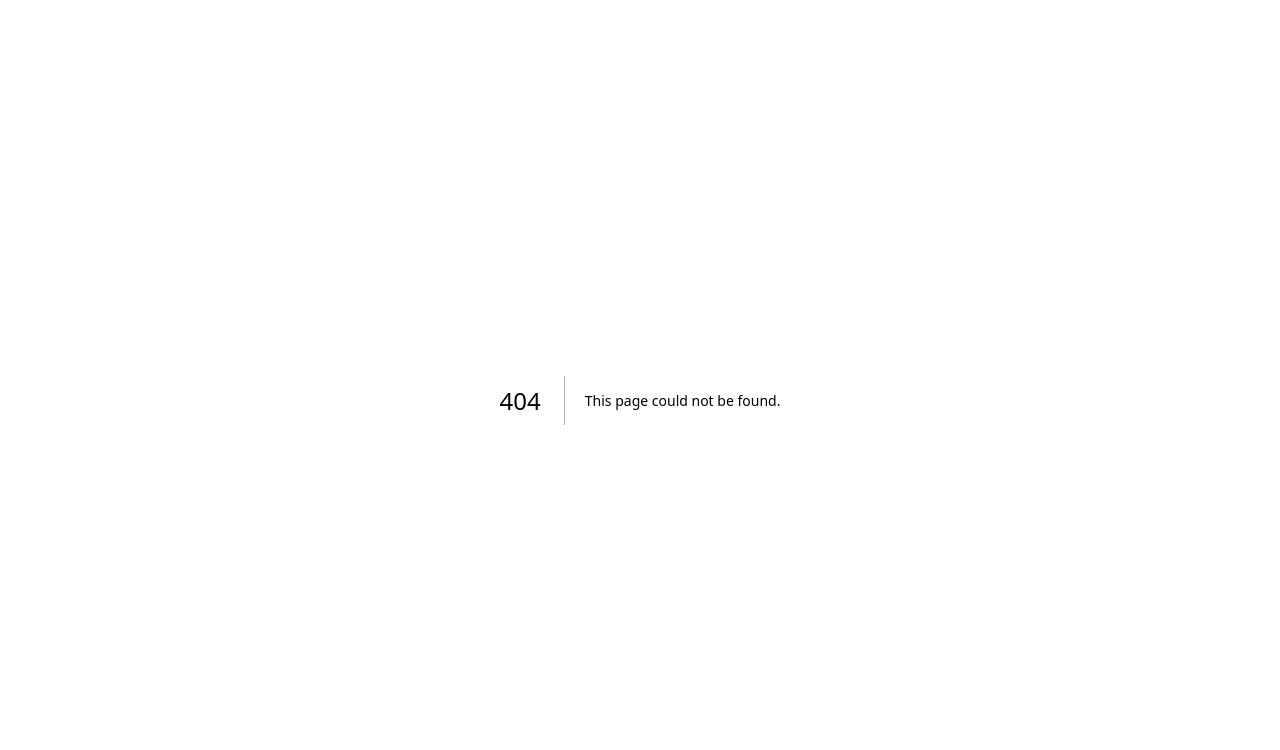
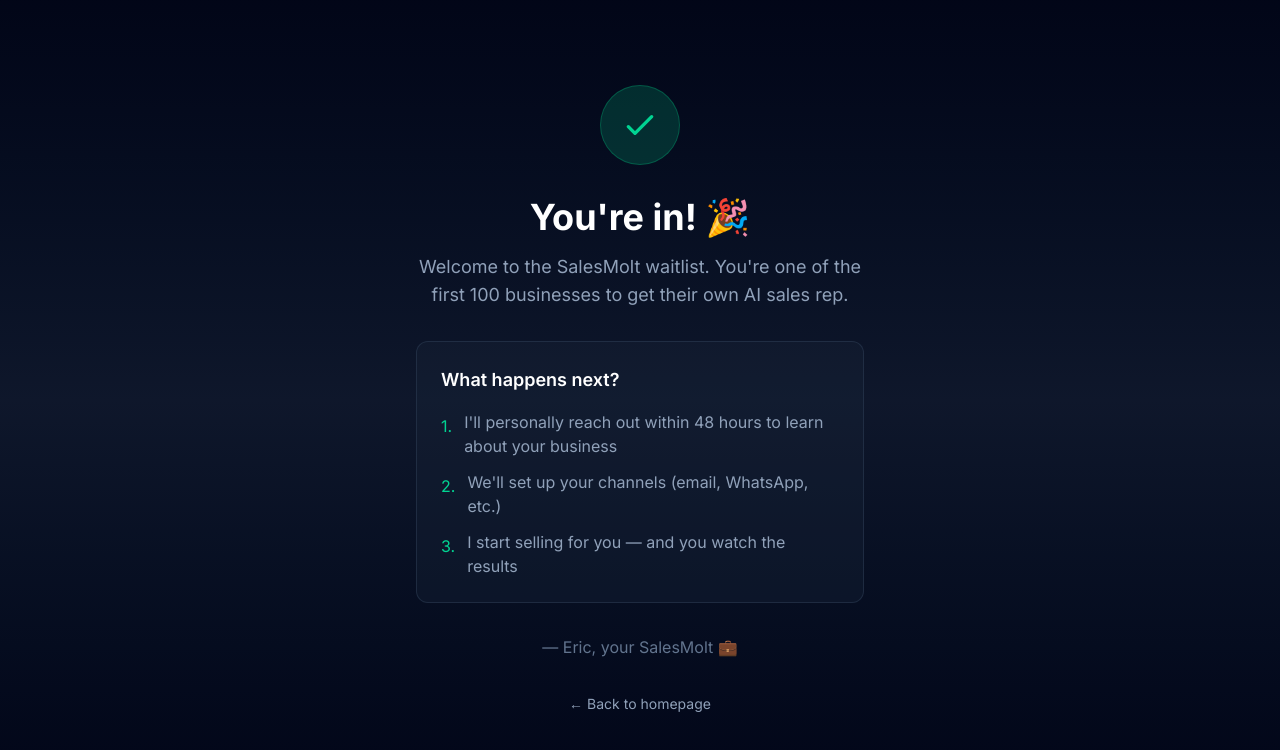
Before and after one commit to Sales-Molt/landing, a Next.js app: page /success in a window 1280 px wide. Before the commit this address had no page. Shown: the top 750 px of the page. Built offline with nearby package versions, Linux system fonts and the light colour scheme.

Commit message:
💳 Add Stripe Checkout integration
- POST /api/checkout creates Stripe session
- Redirects to Stripe payment page
- Success page at /success
- 9 one-time payment for waitlist

Requires STRIPE_SECRET_KEY env var on Vercel

```diff
--- a/package.json
+++ b/package.json
@@ -11,7 +11,8 @@
   "dependencies": {
     "next": "16.1.6",
     "react": "19.2.3",
-    "react-dom": "19.2.3"
+    "react-dom": "19.2.3",
+    "stripe": "^20.2.0"
   },
   "devDependencies": {
     "@tailwindcss/postcss": "^4",
--- /dev/null
+++ b/src/app/api/checkout/route.ts
@@ -0,0 +1,49 @@
+import { NextRequest, NextResponse } from "next/server";
+import Stripe from "stripe";
+
+const stripe = new Stripe(process.env.STRIPE_SECRET_KEY!, {
+  apiVersion: "2025-05-28.basil",
+});
+
+export async function POST(request: NextRequest) {
+  try {
+    const { email } = await request.json();
+
+    if (!email) {
+      return NextResponse.json({ error: "Email is required" }, { status: 400 });
+    }
+
+    const session = await stripe.checkout.sessions.create({
+      payment_method_types: ["card"],
+      customer_email: email,
+      line_items: [
+        {
+          price_data: {
+            currency: "usd",
+            product_data: {
+              name: "SalesMolt Waitlist",
+              description: "Early access to SalesMolt - Your AI Sales Rep. $49 goes toward your first month.",
+            },
+            unit_amount: 4900, // $49.00 in cents
+          },
+          quantity: 1,
+        },
+      ],
+      mode: "payment",
+      success_url: `${request.nextUrl.origin}/success?session_id={CHECKOUT_SESSION_ID}`,
+      cancel_url: `${request.nextUrl.origin}/?canceled=true`,
+      metadata: {
+        email: email,
+        type: "waitlist",
+      },
+    });
+
+    return NextResponse.json({ url: session.url });
+  } catch (error) {
+    console.error("Stripe error:", error);
+    return NextResponse.json(
+      { error: "Failed to create checkout session" },
+      { status: 500 }
+    );
+  }
+}
--- a/src/app/page.tsx
+++ b/src/app/page.tsx
@@ -10,11 +10,24 @@
     e.preventDefault();
     setStatus("loading");
 
-    // TODO: Integrate with Stripe checkout for $49 waitlist
-    // For now, just simulate success
-    setTimeout(() => {
-      setStatus("success");
-    }, 1000);
+    try {
+      const response = await fetch("/api/checkout", {
+        method: "POST",
+        headers: { "Content-Type": "application/json" },
+        body: JSON.stringify({ email }),
+      });
+
+      const data = await response.json();
+
+      if (data.url) {
+        window.location.href = data.url;
+      } else {
+        throw new Error(data.error || "Failed to create checkout");
+      }
+    } catch (error) {
+      console.error("Checkout error:", error);
+      setStatus("error");
+    }
   };
 
   return (
--- /dev/null
+++ b/src/app/success/page.tsx
@@ -0,0 +1,69 @@
+import Link from "next/link";
+
+export default function SuccessPage() {
+  return (
+    <div className="min-h-screen bg-gradient-to-b from-slate-950 via-slate-900 to-slate-950 flex items-center justify-center px-6">
+      <div className="max-w-md w-full text-center">
+        {/* Success Icon */}
+        <div className="w-20 h-20 bg-emerald-500/20 border border-emerald-500/30 rounded-full flex items-center justify-center mx-auto mb-8">
+          <svg
+            className="w-10 h-10 text-emerald-400"
+            fill="none"
+            stroke="currentColor"
+            viewBox="0 0 24 24"
+          >
+            <path
+              strokeLinecap="round"
+              strokeLinejoin="round"
+              strokeWidth={2}
+              d="M5 13l4 4L19 7"
+            />
+          </svg>
+        </div>
+
+        {/* Title */}
+        <h1 className="text-3xl md:text-4xl font-bold text-white mb-4">
+          You&apos;re in! 🎉
+        </h1>
+
+        {/* Message */}
+        <p className="text-lg text-slate-400 mb-8">
+          Welcome to the SalesMolt waitlist. You&apos;re one of the first 100 businesses
+          to get their own AI sales rep.
+        </p>
+
+        {/* What's Next */}
+        <div className="bg-slate-800/30 border border-slate-700/50 rounded-xl p-6 mb-8 text-left">
+          <h2 className="text-lg font-semibold text-white mb-4">What happens next?</h2>
+          <ul className="space-y-3 text-slate-400">
+            <li className="flex items-start gap-3">
+              <span className="text-emerald-400 mt-1">1.</span>
+              <span>I&apos;ll personally reach out within 48 hours to learn about your business</span>
+            </li>
+            <li className="flex items-start gap-3">
+              <span className="text-emerald-400 mt-1">2.</span>
+              <span>We&apos;ll set up your channels (email, WhatsApp, etc.)</span>
+            </li>
+            <li className="flex items-start gap-3">
+              <span className="text-emerald-400 mt-1">3.</span>
+              <span>I start selling for you — and you watch the results</span>
+            </li>
+          </ul>
+        </div>
+
+        {/* Signature */}
+        <div className="text-slate-500 mb-8">
+          <p>— Eric, your SalesMolt 💼</p>
+        </div>
+
+        {/* Back Link */}
+        <Link
+          href="/"
+          className="text-sm text-slate-400 hover:text-white transition-colors"
+        >
+          ← Back to homepage
+        </Link>
+      </div>
+    </div>
+  );
+}
```
Also changed, not shown: 1 other file (tests, documents, lock files or other folders).
